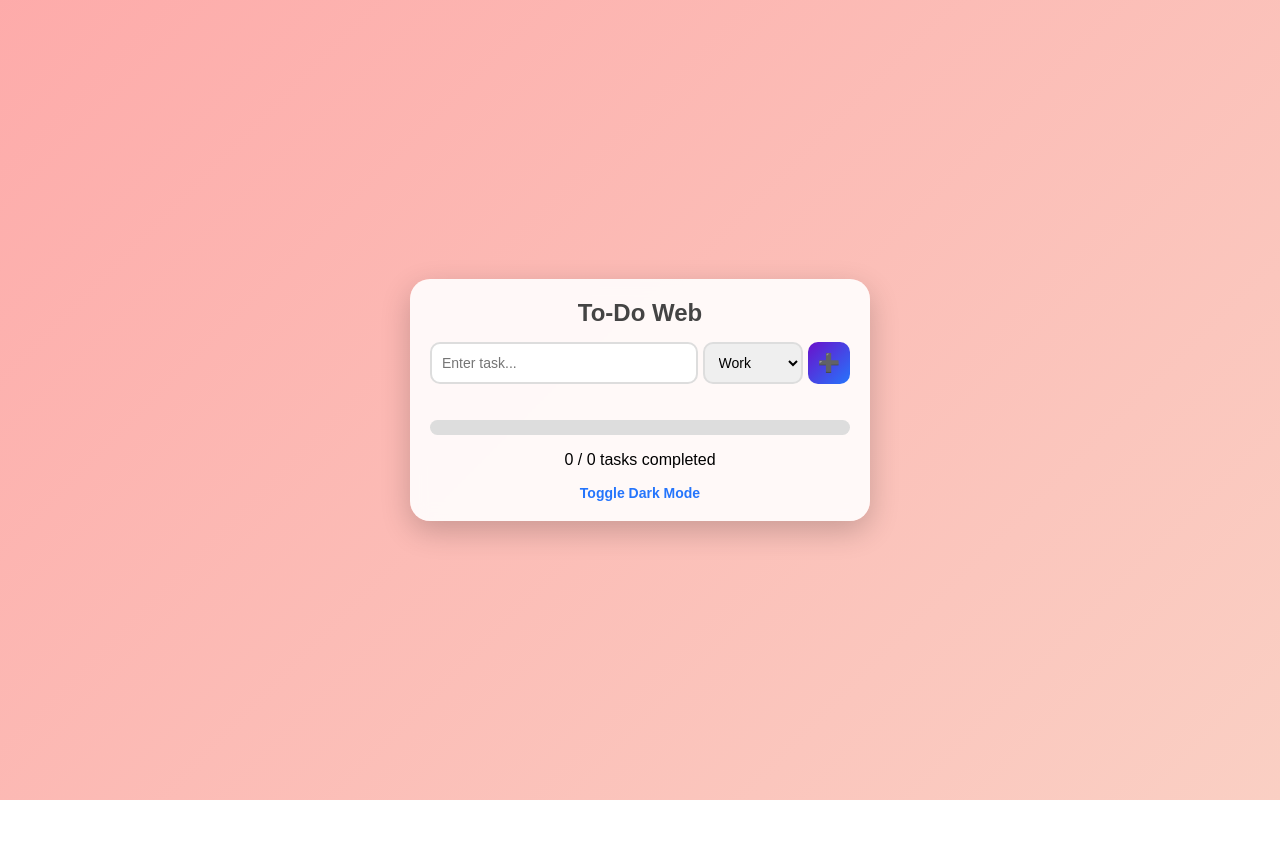
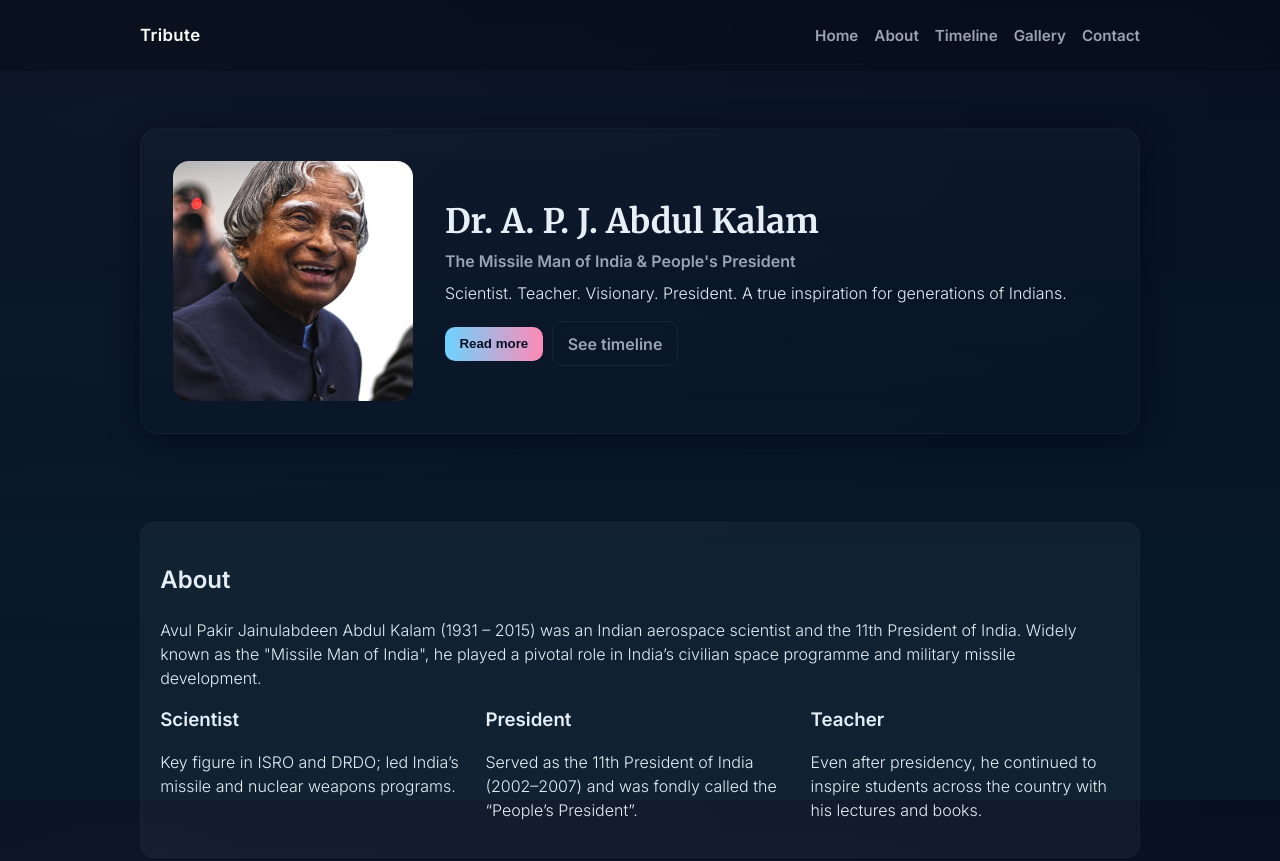
Before and after one commit to Spsivagang-r/OIBSIP, a plain HTML site: page index.html in a window 1280 px wide. Shown: the top 861 px of the page. Before the commit the page ends 800 px from the top, so only its background shows below. Drawn offline with Linux system fonts and the light colour scheme.

Commit message:
upload tribute_page project

```diff
--- a/index.html
+++ b/index.html
@@ -1,35 +1,119 @@
-<!DOCTYPE html>
+<!doctype html>
 <html lang="en">
 <head>
-  <meta charset="UTF-8">
-  <meta name="viewport" content="width=device-width, initial-scale=1.0">
-  <title> To-Do Web</title>
-  <link rel="stylesheet" href="style.css">
+  <meta charset="utf-8" />
+  <meta name="viewport" content="width=device-width,initial-scale=1" />
+  <title>Tribute to Dr. A. P. J. Abdul Kalam</title>
+  <link href="https://fonts.googleapis.com/css2?family=Merriweather:wght@300;700&family=Inter:wght@300;600&display=swap" rel="stylesheet">
+  <link rel="stylesheet" href="styles.css">
 </head>
 <body>
-  <div class="todo-container">
-    <h2>  To-Do Web</h2>
-    <div class="input-section">
-      <input type="text" id="taskInput" placeholder="Enter task...">
-      <select id="category">
-        <option value="Work">Work</option>
-        <option value="Personal">Personal</option>
-        <option value="Study">Study</option>
-        <option value="Other">Other</option>
-      </select>
-      <button onclick="addTask()">➕</button>
+  <header class="site-header">
+    <nav class="nav">
+      <div class="brand"><a href="#hero">Tribute</a></div>
+      <button id="menuToggle" class="menu-toggle" aria-expanded="false" aria-controls="mainMenu">☰</button>
+      <ul id="mainMenu" class="nav-list">
+        <li><a href="#hero">Home</a></li>
+        <li><a href="#life">About</a></li>
+        <li><a href="#timeline">Timeline</a></li>
+        <li><a href="#gallery">Gallery</a></li>
+        <li><a href="#footer">Contact</a></li>
+      </ul>
+    </nav>
+  </header>
+
+  <main>
+    <!-- Hero -->
+    <section id="hero" class="hero">
+      <div class="hero-inner">
+        <div class="portrait">
+          <img src="images/tribute.jpg" alt="Portrait of Dr. A. P. J. Abdul Kalam">
+        </div>
+        <div class="hero-text">
+          <h1 class="name">Dr. A. P. J. Abdul Kalam</h1>
+          <p class="tagline">The Missile Man of India & People's President</p>
+          <p class="lead" id="leadParagraph">
+            <span class="typewriter" data-text="Scientist. Teacher. Visionary. President. A true inspiration for generations of Indians."></span>
+          </p>
+          <div class="hero-actions">
+            <button id="readMoreBtn" class="btn" aria-expanded="false">Read more</button>
+            <a class="btn btn-ghost" href="#timeline">See timeline</a>
+          </div>
+        </div>
+      </div>
+    </section>
+
+    <!-- About -->
+    <section id="life" class="container card">
+      <h2>About</h2>
+      <p>
+        Avul Pakir Jainulabdeen Abdul Kalam (1931 – 2015) was an Indian aerospace scientist and the 11th President of India.
+        Widely known as the "Missile Man of India", he played a pivotal role in India’s civilian space programme and military missile development.
+      </p>
+      <div class="highlights">
+        <article class="highlight">
+          <h3>Scientist</h3>
+          <p>Key figure in ISRO and DRDO; led India’s missile and nuclear weapons programs.</p>
+        </article>
+        <article class="highlight">
+          <h3>President</h3>
+          <p>Served as the 11th President of India (2002–2007) and was fondly called the “People’s President”.</p>
+        </article>
+        <article class="highlight">
+          <h3>Teacher</h3>
+          <p>Even after presidency, he continued to inspire students across the country with his lectures and books.</p>
+        </article>
+      </div>
+    </section>
+
+    <!-- Timeline -->
+    <section id="timeline" class="container timeline">
+      <h2>Timeline</h2>
+      <ol>
+        <li><strong>1931</strong> – Born in Rameswaram, Tamil Nadu.</li>
+        <li><strong>1960</strong> – Graduated in Aerospace Engineering from Madras Institute of Technology.</li>
+        <li><strong>1969</strong> – Joined ISRO; Project Director of India’s first satellite launch vehicle (SLV-III).</li>
+        <li><strong>1980s–90s</strong> – Played key role in development of ballistic missiles (Agni, Prithvi).</li>
+        <li><strong>1998</strong> – Instrumental in India’s nuclear tests at Pokhran-II.</li>
+        <li><strong>2002</strong> – Became the 11th President of India.</li>
+        <li><strong>2015</strong> – Passed away while delivering a lecture at IIM Shillong.</li>
+      </ol>
+    </section>
+
+    <!-- Gallery -->
+    <section id="gallery" class="container gallery">
+      <h2>Gallery</h2>
+      <div class="gallery-grid">
+        <figure>
+          <img src="images/photo1.jpg" alt="Kalam with students">
+          <figcaption>Inspiring the youth of India</figcaption>
+        </figure>
+        <figure>
+          <img src="images/photo2.jpg" alt="Kalam as President">
+          <figcaption>As the President of India</figcaption>
+        </figure>
+        <figure>
+          <img src="images/photo3.jpg" alt="Kalam in ISRO lab">
+          <figcaption>Working in ISRO</figcaption>
+        </figure>
+      </div>
+    </section>
+
+    <!-- Quote -->
+    <section class="quote card">
+      <blockquote>
+        "Dream, dream, dream. Dreams transform into thoughts and thoughts result in action."
+        <cite>— Dr. A. P. J. Abdul Kalam</cite>
+      </blockquote>
+    </section>
+  </main>
+
+  <footer id="footer" class="site-footer">
+    <div class="container footer-inner">
+      <p>Tribute to <strong>Dr. A. P. J. Abdul Kalam</strong> | Made with ♥ by Students of India</p>
+      <button id="topBtn" class="top-btn" title="Back to top">↑</button>
     </div>
-    <ul id="taskList"></ul>
-
-    <!-- Progress bar -->
-    <div class="progress-container">
-      <div class="progress-bar" id="progressBar"></div>
-    </div>
-    <p id="progressText">0 / 0 tasks completed</p>
-
-    <div class="toggle" onclick="toggleMode()">  Toggle Dark Mode</div>
-  </div>
-
+  </footer>
   <script src="script.js"></script>
 </body>
 </html>
--- a/script.js
+++ b/script.js
@@ -1,77 +1,90 @@
-function addTask() {
-  let input = document.getElementById("taskInput");
-  let category = document.getElementById("category").value;
-  let taskText = input.value.trim();
 
-  if (taskText === "") return;
 
-  let li = document.createElement("li");
+document.addEventListener('DOMContentLoaded', () => {
+  // Mobile menu toggle
+  const menuToggle = document.getElementById('menuToggle');
+  const mainMenu = document.getElementById('mainMenu');
+  if (menuToggle && mainMenu) {
+    menuToggle.addEventListener('click', () => {
+      const expanded = menuToggle.getAttribute('aria-expanded') === 'true';
+      menuToggle.setAttribute('aria-expanded', String(!expanded));
+      mainMenu.style.display = expanded ? 'none' : 'flex';
+      menuToggle.textContent = expanded ? '☰' : '✕';
+    });
+    // close menu when clicking a link (mobile)
+    mainMenu.querySelectorAll('a').forEach(a => a.addEventListener('click', () => {
+      if (window.innerWidth <= 880) {
+        mainMenu.style.display = 'none';
+        menuToggle.setAttribute('aria-expanded', 'false');
+        menuToggle.textContent = '☰';
+      }
+    }));
+  }
 
-  // ✅ Checkbox
-  let checkbox = document.createElement("input");
-  checkbox.type = "checkbox";
-  checkbox.onchange = function () {
-    if (checkbox.checked) {
-      li.classList.add("completed");
-    } else {
-      li.classList.remove("completed");
+  // Read more toggle
+  const readMoreBtn = document.getElementById('readMoreBtn');
+  if (readMoreBtn) {
+    readMoreBtn.addEventListener('click', () => {
+      const expanded = readMoreBtn.getAttribute('aria-expanded') === 'true';
+      if (!expanded) {
+        showMoreText();
+        readMoreBtn.textContent = 'Show less';
+        readMoreBtn.setAttribute('aria-expanded', 'true');
+      } else {
+        hideMoreText();
+        readMoreBtn.textContent = 'Read more';
+        readMoreBtn.setAttribute('aria-expanded', 'false');
+      }
+    });
+  }
+
+  // Top button
+  const topBtn = document.getElementById('topBtn');
+  if (topBtn) {
+    topBtn.addEventListener('click', () => window.scrollTo({ top: 0, behavior: 'smooth' }));
+  }
+
+  // Typewriter effect (simple)
+  const typeEl = document.querySelector('.typewriter');
+  if (typeEl) {
+    const text = typeEl.dataset.text || typeEl.textContent;
+    typeEl.textContent = '';
+    let i = 0;
+    (function type() {
+      if (i <= text.length) {
+        typeEl.textContent = text.slice(0, i);
+        i++;
+        setTimeout(type, 30);
+      }
+    })();
+  }
+
+  // Slight fade-in for images when they load
+  document.querySelectorAll('img').forEach(img => {
+    img.style.opacity = 0;
+    img.addEventListener('load', () => {
+      img.style.transition = 'opacity .6s ease';
+      img.style.opacity = 1;
+    });
+    // if image is already cached and loaded:
+    if (img.complete) {
+      img.style.opacity = 1;
     }
-    updateProgress();
-  };
+  });
+});
 
-  // Task text
-  let span = document.createElement("span");
-  span.classList.add("task-text");
-  span.innerHTML = `<span class="category ${category}">${category}</span> ${taskText}`;
-
-  // Time
-  let time = document.createElement("span");
-  time.classList.add("time");
-  time.innerText = new Date().toLocaleTimeString();
-
-  // Delete button
-  let del = document.createElement("span");
-  del.classList.add("delete");
-  del.innerText = "✖";
-  del.onclick = function() {
-    li.style.transform = "translateX(100px)";
-    li.style.opacity = "0";
-    setTimeout(() => {
-      li.remove();
-      updateProgress();
-    }, 300);
-  };
-
-  // Add everything into list item
-  li.appendChild(checkbox);
-  li.appendChild(span);
-  li.appendChild(time);
-  li.appendChild(del);
-
-  document.getElementById("taskList").appendChild(li);
-
-  input.value = "";
-
-  updateProgress();
+/* helper functions included below so content can be toggled without heavy DOM changes */
+function showMoreText() {
+  const lead = document.getElementById('leadParagraph');
+  if (!lead) return;
+  lead.insertAdjacentHTML('beforeend',
+    `<div id="extraText" style="margin-top:.8rem;color:#dce9ff">
+      <strong>Early life:</strong> Add a 1-2 sentence summary about beginnings. <br>
+      <strong>Achievements:</strong> Bullet a few notable accomplishments to celebrate.
+    </div>`);
 }
 
-function toggleMode() {
-  document.body.classList.toggle("dark-mode");
+function hideMoreText() {
+  const extra = document.getElementById('extraText');
+  if (extra) extra.remove();
 }
-
-// 📊 Progress bar function
-function updateProgress() {
-  let tasks = document.querySelectorAll("#taskList li");
-  let completed = document.querySelectorAll("#taskList li.completed");
-
-  let progressBar = document.getElementById("progressBar");
-  let progressText = document.getElementById("progressText");
-
-  let total = tasks.length;
-  let done = completed.length;
-
-  let percent = total === 0 ? 0 : (done / total) * 100;
-
-  progressBar.style.width = percent + "%";
-  progressText.innerText = `${done} / ${total} tasks completed`;
-}
--- /dev/null
+++ b/styles.css
@@ -0,0 +1,242 @@
+/* styles.css - modern, responsive tribute page */
+/* Fonts loaded from HTML — fallback system fonts provided */
+:root{
+  --bg: #0f1724;
+  --card: #0b1220;
+  --muted: #9aa4b2;
+  --accent: linear-gradient(90deg,#ff9a9e 0%, #fad0c4 50%, #fbc2eb 100%);
+  --glass: rgba(255,255,255,0.04);
+  --radius: 14px;
+  --maxwidth: 1000px;
+}
+
+/* reset (minimal) */
+*{box-sizing:border-box}
+html,body{height:100%}
+body{
+  margin:0;
+  font-family: Inter, system-ui, -apple-system, "Segoe UI", Roboto, "Helvetica Neue", Arial;
+  background: radial-gradient(1200px 600px at 10% 10%, rgba(255,255,255,0.02), transparent),
+              linear-gradient(180deg,#071022 0%, #071b2b 100%);
+  color:#e6eef6;
+  line-height:1.5;
+  -webkit-font-smoothing:antialiased;
+  -moz-osx-font-smoothing:grayscale;
+  padding-top:72px; /* header height */
+}
+
+/* layout */
+.container{
+  width:90%;
+  max-width:var(--maxwidth);
+  margin:2rem auto;
+}
+
+/* header */
+.site-header{
+  position:fixed;
+  top:0;
+  left:0;
+  right:0;
+  height:72px;
+  display:flex;
+  align-items:center;
+  background: rgba(7, 14, 22, 0.35);
+  backdrop-filter: blur(6px);
+  z-index:50;
+  border-bottom:1px solid rgba(255,255,255,0.02);
+}
+.nav{
+  width:90%;
+  max-width:var(--maxwidth);
+  margin:0 auto;
+  display:flex;
+  align-items:center;
+  justify-content:space-between;
+}
+.brand a{
+  color: #fff;
+  text-decoration:none;
+  font-weight:700;
+  letter-spacing:0.4px;
+  font-size:1.05rem;
+}
+.nav-list{
+  list-style:none;
+  display:flex;
+  gap:1rem;
+  margin:0;
+  padding:0;
+  align-items:center;
+}
+.nav-list a{
+  color:var(--muted);
+  text-decoration:none;
+  font-weight:600;
+  font-size:0.95rem;
+}
+.menu-toggle{
+  display:none;
+  background:transparent;
+  border:none;
+  color:var(--muted);
+  font-size:1.2rem;
+}
+
+/* hero */
+.hero{
+  padding:3.5rem 1rem;
+  display:flex;
+  align-items:center;
+  justify-content:center;
+}
+.hero-inner{
+  width:90%;
+  max-width:var(--maxwidth);
+  display:grid;
+  grid-template-columns: 240px 1fr;
+  gap:2rem;
+  align-items:center;
+  background: linear-gradient(180deg, rgba(255,255,255,0.02), transparent);
+  border-radius:18px;
+  padding:2rem;
+  box-shadow: 0 8px 30px rgba(2,6,23,0.6);
+  border:1px solid rgba(255,255,255,0.03);
+}
+
+.portrait{
+  width:240px;
+  height:240px;
+  border-radius:16px;
+  overflow:hidden;
+  background: linear-gradient(180deg,#1f2937,#111827);
+  display:flex;
+  align-items:center;
+  justify-content:center;
+}
+.portrait img{
+  width:100%;
+  height:100%;
+  object-fit:cover;
+  display:block;
+}
+.portrait-fallback{
+  display:flex;
+  align-items:center;
+  justify-content:center;
+  width:100%;
+  height:100%;
+}
+.initials{
+  font-family: Merriweather, serif;
+  font-size:5rem;
+  font-weight:700;
+  color: #fff;
+  opacity:0.95;
+}
+
+/* hero text */
+.hero-text .name{
+  margin:0 0 .2rem 0;
+  font-family: Merriweather, serif;
+  font-size:2.1rem;
+}
+.tagline{
+  margin:0 0 .5rem 0;
+  color:var(--muted);
+  font-weight:600;
+}
+.lead{margin:0 0 1rem 0}
+.hero-actions{display:flex;gap:0.6rem;align-items:center}
+.btn{
+  background: linear-gradient(90deg,#6dd3ff 0%, #ff8ab6 100%);
+  border:none;
+  padding:.6rem .9rem;
+  border-radius:10px;
+  cursor:pointer;
+  font-weight:700;
+  color:#071022;
+  text-decoration:none;
+}
+.btn-ghost{
+  background:transparent;
+  border:1px solid rgba(255,255,255,0.06);
+  color:var(--muted);
+}
+
+/* cards and highlights */
+.card{
+  background:var(--glass);
+  padding:1.2rem;
+  border-radius:var(--radius);
+  border:1px solid rgba(255,255,255,0.02);
+}
+.highlights{
+  display:grid;
+  grid-template-columns: repeat(auto-fit, minmax(200px,1fr));
+  gap:1rem;
+  margin-top:1rem;
+}
+.highlight h3{margin:0 0 .3rem 0}
+
+/* timeline */
+.timeline ol{
+  margin:0;
+  padding:0;
+  list-style:none;
+}
+.timeline li{
+  padding:1rem 0;
+  border-bottom:1px dashed rgba(255,255,255,0.03);
+}
+
+/* gallery */
+.gallery-grid{
+  display:grid;
+  grid-template-columns: repeat(auto-fit, minmax(180px,1fr));
+  gap:0.8rem;
+}
+.gallery-grid img{
+  width:100%;
+  height:160px;
+  object-fit:cover;
+  border-radius:12px;
+}
+
+/* quote */
+.quote{margin:2rem auto;padding:1.6rem;border-left:4px solid rgba(255,255,255,0.06)}
+blockquote{margin:0;font-style:italic;color:var(--muted)}
+cite{display:block;margin-top:.6rem;font-size:.9rem;color:rgba(255,255,255,0.6)}
+
+/* footer */
+.site-footer{
+  margin-top:2rem;
+  padding:1.2rem 0;
+  border-top:1px solid rgba(255,255,255,0.02);
+}
+.footer-inner{
+  width:90%;
+  max-width:var(--maxwidth);
+  margin:0 auto;
+  display:flex;
+  align-items:center;
+  justify-content:space-between;
+  gap:1rem;
+}
+.top-btn{
+  background:transparent;
+  border:1px solid rgba(255,255,255,0.04);
+  color:var(--muted);
+  padding:.5rem .6rem;
+  border-radius:8px;
+  cursor:pointer;
+}
+
+/* responsive */
+@media (max-width:880px){
+  .hero-inner{grid-template-columns:1fr; text-align:center}
+  .portrait{margin:0 auto}
+  .nav-list{display:none}
+  .menu-toggle{display:block}
+  .footer-inner{flex-direction:column; align-items:flex-start}
+}
```
Also changed, not shown: images/photo1.jpg (added), images/photo2.jpg (added), images/photo3.jpg (added), images/tribute.jpg (added).
